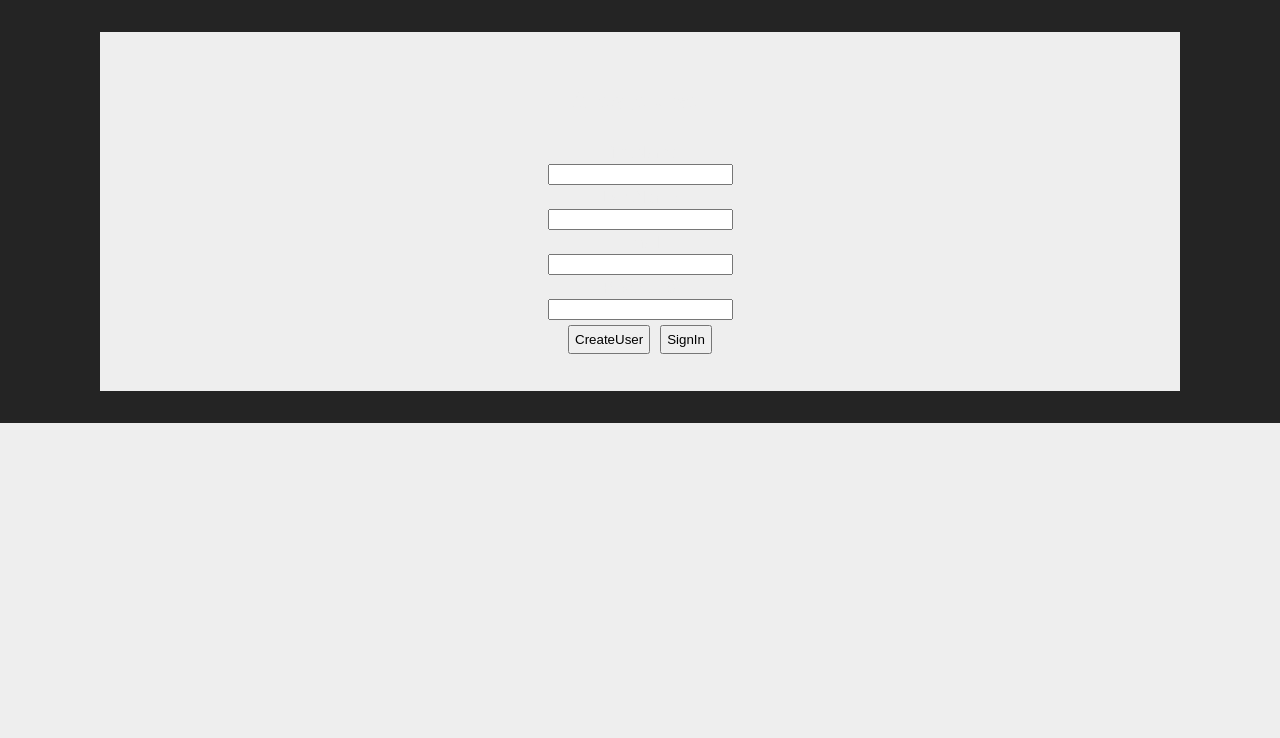
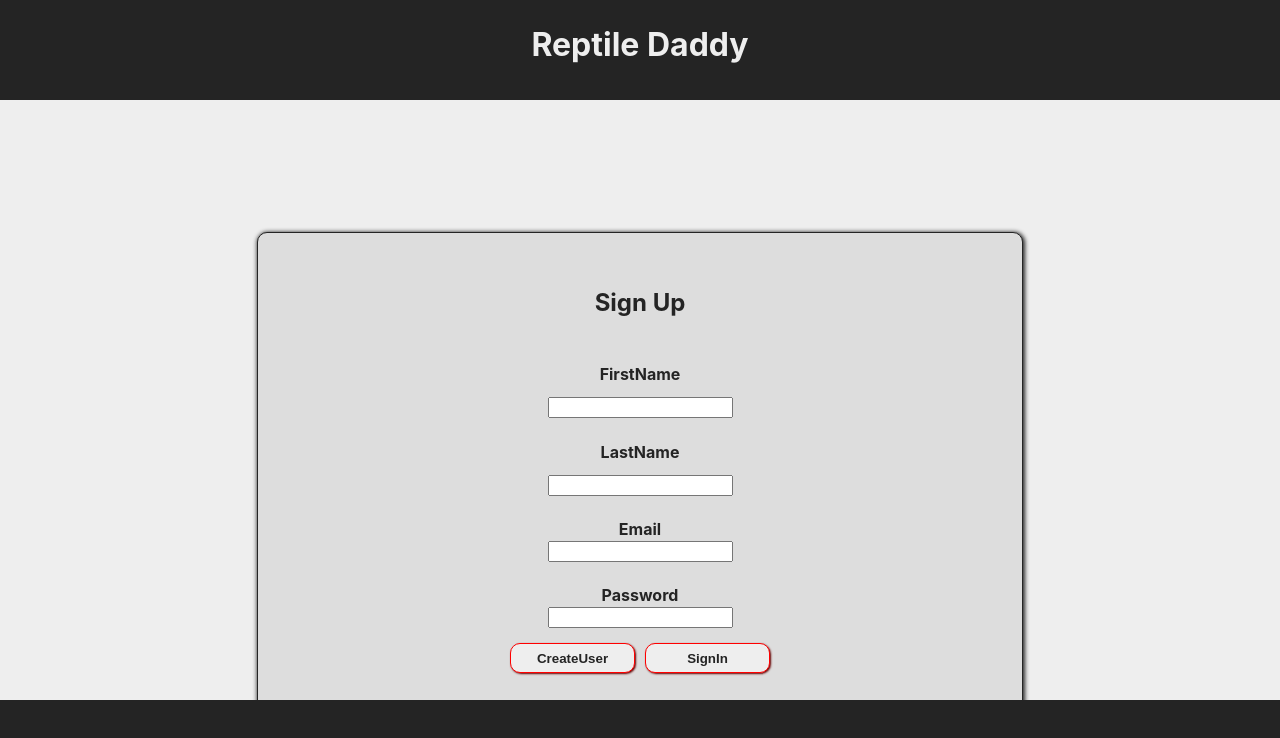
Before and after one commit to josh-20/ReptileUi, a React (Vite) app: page /createUser in a window 1280 px wide. Shown: the top 738 px of the page. Built offline with nearby package versions, Linux system fonts and the light colour scheme.

Commit message:
made some nice styling for the sign up, sign in, and home page

```diff
--- a/index.html
+++ b/index.html
@@ -4,10 +4,17 @@
     <meta charset="UTF-8" />
     <link rel="icon" type="image/svg+xml" href="/vite.svg" />
     <meta name="viewport" content="width=device-width, initial-scale=1.0" />
-    <title>Vite + React + TS</title>
+    <title>Reptile Daddy</title>
   </head>
   <body>
+    <div id="header-ctn">
+      <h1 id="header">Reptile Daddy</h1>
+    </div>
     <div id="root"></div>
+
     <script type="module" src="/src/main.tsx"></script>
+    <div id="footer-ctn">
+      <div id="footer"></div>
+    </div>
   </body>
 </html>
--- a/src/App.css
+++ b/src/App.css
@@ -3,4 +3,5 @@
   margin: 0 auto;
   padding: 2rem;
   text-align: center;
+  background-color: #eee;
 }
--- a/src/index.css
+++ b/src/index.css
@@ -2,7 +2,6 @@
   font-family: Inter, system-ui, Avenir, Helvetica, Arial, sans-serif;
   line-height: 1.5;
   font-weight: 400;
-  color: #eee;
   background-color: #eee;
   font-synthesis: none;
   text-rendering: optimizeLegibility;
@@ -10,19 +9,58 @@
   -moz-osx-font-smoothing: grayscale;
   -webkit-text-size-adjust: 100%;
   height: 100vh;
+  display: block;
 }
 body{
   margin: 0px;
+  background-color: #eee;
+  height: 100vh;
+}
+#header-ctn{
+  display: flex;
+  flex-direction: column;
+  text-align: center;
+  background-color: #242424;
+  margin: 0px;
+  color: #eee;
+  height:100px
 }
 .header{
   background-color: #242424;
-  text-align: center;
+
+}
+#footer-ctn{
+  background-color: #242424;
+  color: #eee;
+  height: 100px;
+  position: fixed;
+  bottom: 0;
+  left: 0;
+  right: 0;
 }
 
 ul{
   list-style-type: none;
   padding: 5px;
 
+}
+.button{
+  margin: 5px 5px 5px 5px;
+  width: 125px;
+  background-color: #eee;
+  color: #242424;
+  border-radius: 10px;
+  height: 30px;
+  border: 1px solid red;
+  box-shadow: 1px 1px 2px rgb(102, 0, 0);
+  font-weight: bold;
+}
+.button:hover {
+  background-color: #ddd;
+  color: #242424;
+  box-shadow: 3px 3px 5px rgb(102, 0, 0);
+  transform: translateX(-1px) translateY(-2px);
+  transition: .3s;
 }
 .link{
   color: red;
--- a/src/pages/CreateUser.css
+++ b/src/pages/CreateUser.css
@@ -7,41 +7,52 @@ max-width: 1280px;
   display: flex;
   min-width: 320px;
   max-width: 1920px;
-  background-color: #242424;
+  background-color: #eee;
 
 }
-body {
-    display: flex;
-    flex-direction: column;
-    margin: 0;
-
-  }
-* {
-    box-sizing: border-box;
-  }
 .signup-form {
     display: flex;
     width: 100vw;
-    background-color: #eee;
+    background-color: #ddd;
     margin: 0;
     padding: 2rem;
     justify-content: center;
     align-items: center;
     flex-direction: column;
-    min-width: 320px;
-    max-width: 1080px;
+    max-width: 700px;
+    border: solid 1px #242424;
+    border-radius: 10px;
+    box-shadow: 1px 1px 4px 1px #242424;
+    margin-top: 100px;
   }
   .signup-form input {
     display: block;
   }
-  .signup-form button {
-    width: fit-content;
-    padding: 5px;
-    margin: 5px;
-    transition-duration: 0.4ms;
-  }
+ */
 
   .signup-form button:hover {
     background-color: #eee;
     color: gray;
   }
+  .form-title{
+    color: #242424;
+
+  }
+  #button{
+    margin-top: 15px;
+  }
+  .input-box{
+    margin-top: -10px;
+  }
+  #first-name{
+    color: #242424;
+  }
+  #last-name{
+    color: #242424;
+  }
+  #email{
+    color: #242424;
+  }
+  #password{
+    color: #242424;
+  }
--- a/src/pages/CreateUser.tsx
+++ b/src/pages/CreateUser.tsx
@@ -26,27 +26,27 @@ export const CreateUser = () => {
 
   return(
     <form className="signup-form">
-      <h2>Create User</h2>
+      <h2 className="form-title">Sign Up</h2>
       <label>
-        FirstName
-        <input type="text" value={firstName} onChange={e => setFristName(e.target.value)}/>
+        <h4 id="first-name" >FirstName</h4>
+        <input className="input-box" type="text" value={firstName} onChange={e => setFristName(e.target.value)}/>
       </label>
       <label>
-        LastName
-        <input type="text" value={lastName} onChange={e => setLastName(e.target.value)}/>
+        <h4 id="last-name">LastName</h4>
+        <input className="input-box" type="text" value={lastName} onChange={e => setLastName(e.target.value)}/>
       </label>
       <label>
-        Email
-        <input type="email" value={email} onChange={e => setEmail(e.target.value)}/>
+        <h4 id="email">Email</h4>
+        <input className="input-box" type="email" value={email} onChange={e => setEmail(e.target.value)}/>
       </label>
       <label>
-        Password
-        <input type="password" value={password} onChange={e => setPassword(e.target.value)}/>
+        <h4 id="password">Password</h4>
+        <input className="input-box" type="password" value={password} onChange={e => setPassword(e.target.value)}/>
       </label>
       <div>
 
-        <button type="button" onClick={saveUser}>CreateUser</button>
-        <button type="button" onClick={() => {navigate("/signin", {replace: true})}}>SignIn</button>
+        <button className="button" id="button" type="button" onClick={saveUser}>CreateUser</button>
+        <button className="button" id="button" type="button" onClick={() => {navigate("/signin", {replace: true})}}>SignIn</button>
       </div>
     </form>
   )
--- a/src/pages/HomePage.css
+++ b/src/pages/HomePage.css
@@ -1,24 +1,29 @@
-.home-nav {
+.home-div{
     display: flex;
     background-color: #242424;
-    width: 100vw;
-    padding: 5px;
+    align-items: center;
+    flex-direction:column;
+    text-align: center;
+    background-color: #ddd;
+    border-radius: 10px;
+    width: 75%;
+    border: 1px solid #242424;
+    box-shadow: 1px 1px 4px 1px #242424;
+    max-width: 700px;
+    margin-top: 200px;
+
 }
 
-.home-nav button {
-    display: block;
+.home-nav {
     padding: 5px;
-    transition-duration: 0.4ms;
+    background-color: #ddd;
 }
-.home-nav button:hover {
-    background-color: #eee;
-    color: gray;
-}
-.home-div {
+.button.home-nav {
     display: flex;
-    background-color: #242424;
-    align-items: baseline;
-    flex-direction: column;
+    justify-content: center;
+    align-items: center;
+    flex-direction: row;
+    padding: 0px 5px 0px 5px;
 }
 .Nav-div {
     background-color: #242424;
@@ -27,12 +32,16 @@ hr {
     color: #eee;
     width: 100vw;
 }
-h1 {
-    color: #eee;
+.title {
+    color: #242424;
     padding: 5px;
+    text-align: center;
 }
-p {
-    color: #eee;
+.content {
+    color: #242424;
     font-size: large;
-    padding: 5px;
+    padding: 30px;
 }
+html{
+    background-color: #242424;
+}
--- a/src/pages/Homepage.tsx
+++ b/src/pages/Homepage.tsx
@@ -4,15 +4,14 @@ export const HomePage = () => {
     const navigate = useNavigate();
     return(
         <div className="home-div">
-            <h1>Reptile Tracker</h1>
+            <h1 className="title" >Sign In or Sign Up</h1>
             <div className="Nav-div">
                 <nav className="home-nav">
-                    <button onClick={() => {navigate("/signin",{replace: true})}}>SignIn</button>
-                    <button onClick={() => {navigate("/createUser",{replace: true})}}>Create User</button>
+                    <button className="button" onClick={() => {navigate("/signin",{replace: true})}}>Sign In</button>
+                    <button className="button" onClick={() => {navigate("/createUser",{replace: true})}}>Sign Up</button>
                 </nav>
             </div>
-            <hr/>
-                <p>Reptile Tracker is a reptile managment system that provides orginized and simple scheduling formats to help users provide periodic reptile care.</p>
+            <p className="content">Reptile Tracker is a reptile management system that provides organized and simple scheduling formats to help users provide periodic reptile care.</p>
         </div>
     )
 }
--- a/src/pages/SignIn.tsx
+++ b/src/pages/SignIn.tsx
@@ -24,15 +24,15 @@ export const SignIn = () => {
         <form className="signin-form">
             <h1 className="title">Sign in</h1>
             <label>
-                Email:
+                <h4 id="email" >Email:</h4>
                 <input type="email" onChange={e => setEmail(e.target.value)}/>
             </label>
             <label>
-                Password:
+                <h4 id="password">Password:</h4>
                 <input type="password" onChange={e => setPassword(e.target.value)} />
             </label>
-            <button type="button" onClick={login}>Sign in</button>
-            <button onClick={() => {navigate("/createUser",{replace: true})}}>Create User</button>
+            <button className="button" id="button" type="button" onClick={login}>Sign in</button>
+            <button className="button" id="button" onClick={() => {navigate("/createUser",{replace: true})}}>Sign Up</button>
         </form>
         )
     }
--- a/src/pages/Signin.css
+++ b/src/pages/Signin.css
@@ -1,17 +1,18 @@
 .signin-form {
     display: flex;
     margin: 0;
-    padding: 2rem;
-    background-color: #eee;
-    justify-content: center;
+
+    background-color: #ddd;
     align-items: center;
     flex-direction: column;
     padding: 20px;
-    min-width: 72px;
-    max-width: 1080px;
-    color: black;
-    height: 100vh;
+    max-width: 700px;
+    color: #242424;
     width: 100vw;
+    margin-top: 10%;
+    border: solid 1px #242424;
+    box-shadow: 1px 1px 4px 1px #242424;
+    border-radius: 10px;
   }
   .signin-form input {
     display: block;
@@ -21,5 +22,11 @@
     width: fit-content;
   }
   .title {
-    color: black;
+    color: #242424;
   }
+  #email{
+    margin-bottom: 10px;
+  }
+  #password{
+    margin-bottom: 10px;
+  }
```
